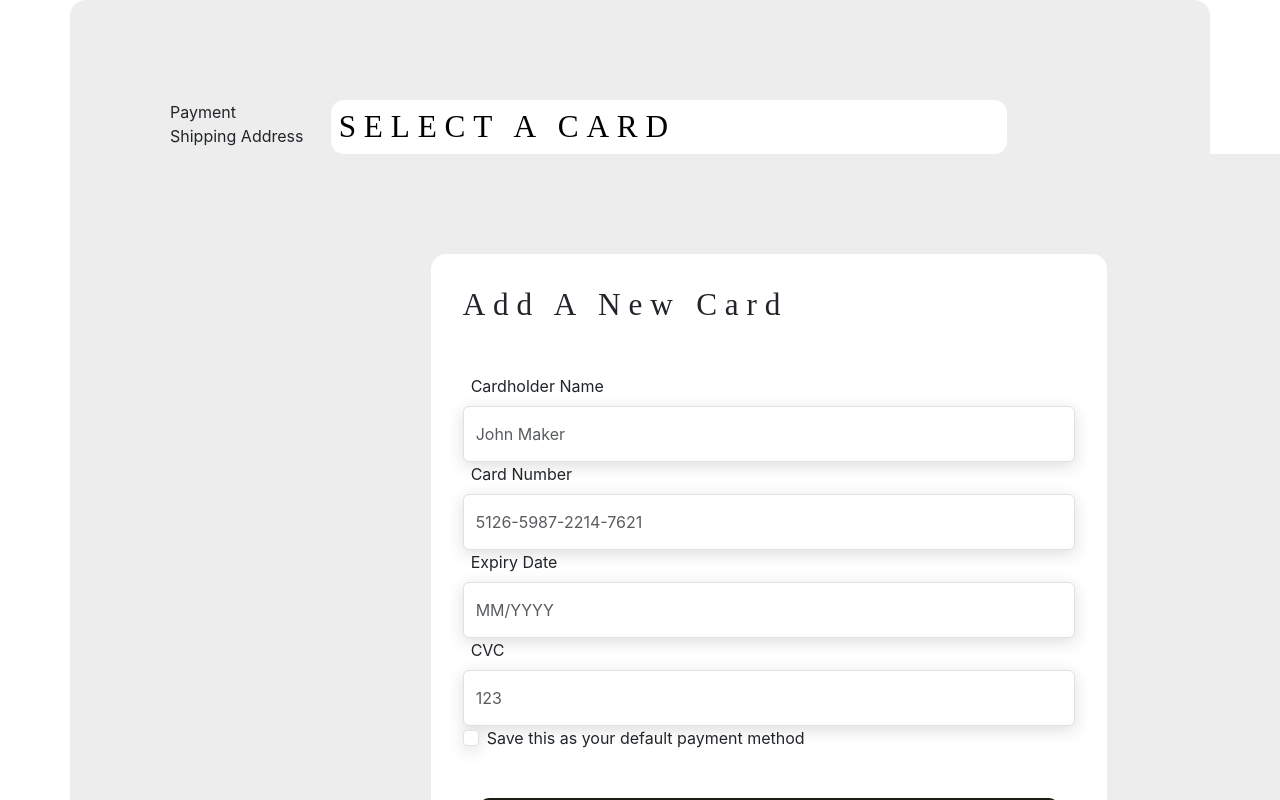
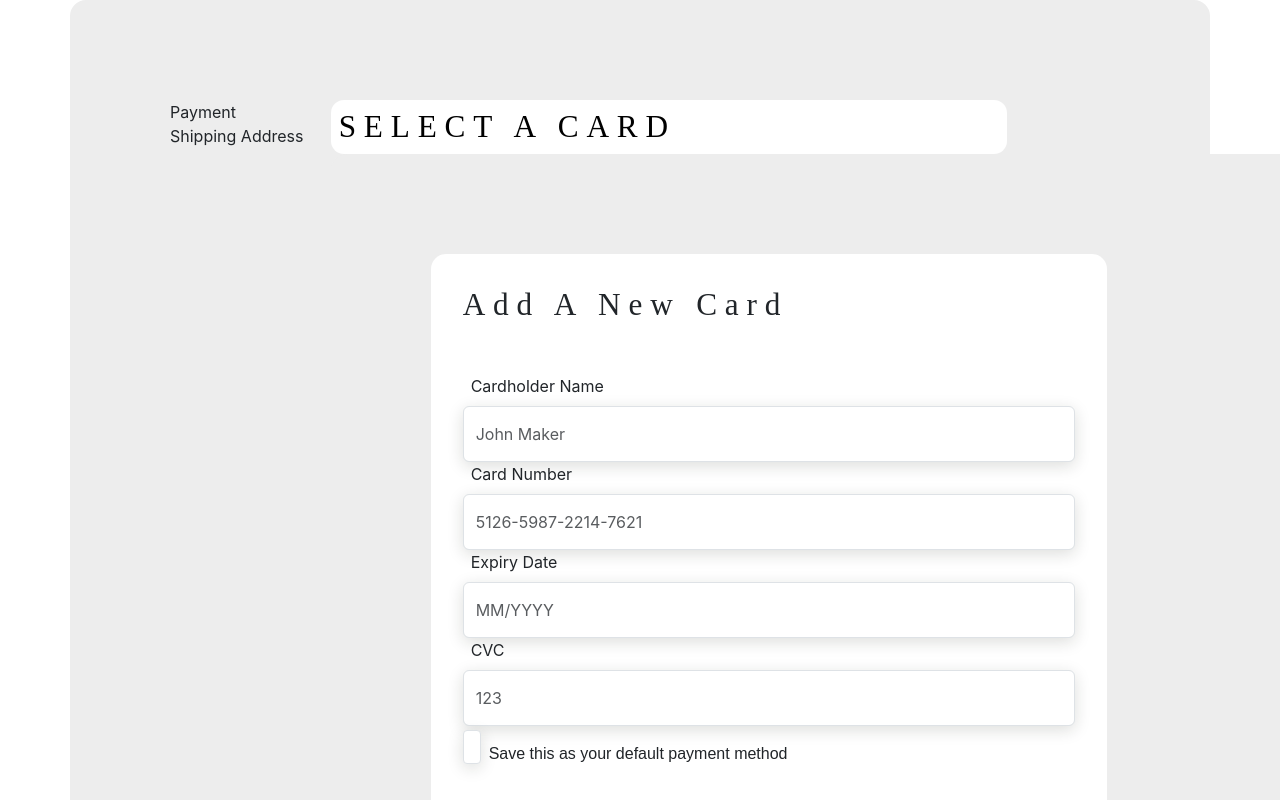
Before and after one commit to NothileC/E-commerceWeb, a React (Create React App) app: page /pages/Payment/Payment in a window 1280 px wide. Shown: the top 800 px of the page. Built offline with nearby package versions, Linux system fonts and the light colour scheme; grey boxes are pictures that could not be loaded; the HTML template or start-up script is replaced by a standard one.

Commit message:
adding css

```diff
--- a/src/pages/Address/ShippingAddress.css
+++ b/src/pages/Address/ShippingAddress.css
@@ -44,8 +44,16 @@ padding: 16px 8px 16px 8px;
 gap: 8px;
 opacity: 0px;
 
+
 }
-.checkbox input{
+ .default{
+
+height: 16px;
+gap: 0px;
+opacity: 0px;
+
+}
+.default input{
 width: 12px;
 height: 12px;
 top: 2px;
--- a/src/pages/Address/ShippingAddress.jsx
+++ b/src/pages/Address/ShippingAddress.jsx
@@ -89,7 +89,7 @@ const ShippingAddress = () =>{
 
                     <input
                         type="checkbox"
-                        className="form-check-input default checkbox"
+                        className="form-check-input default "
                         id="defaultAddress"
                         name="defaultAddress"
                         value={address.defaultAddresss}
--- a/src/pages/Payment/CardForm.jsx
+++ b/src/pages/Payment/CardForm.jsx
@@ -79,12 +79,12 @@ const CardForm = ({ addCard }) =>{
         <input
           type="checkbox"
           id="defaultCheckbox"
-          className="form-check-input"
+          className="form-check-input default"
           name="isDefault"
           checked={cardDetails.isDefault}
           onChange={handleChange}
         />
-        <label htmlFor="defaultCheckbox" className="form-check-label">Save this as your default payment method</label>
+        <label htmlFor="defaultCheckbox" className="form-check-label default">Save this as your default payment method</label>
       </div>
 
       <div className="cta">
```
